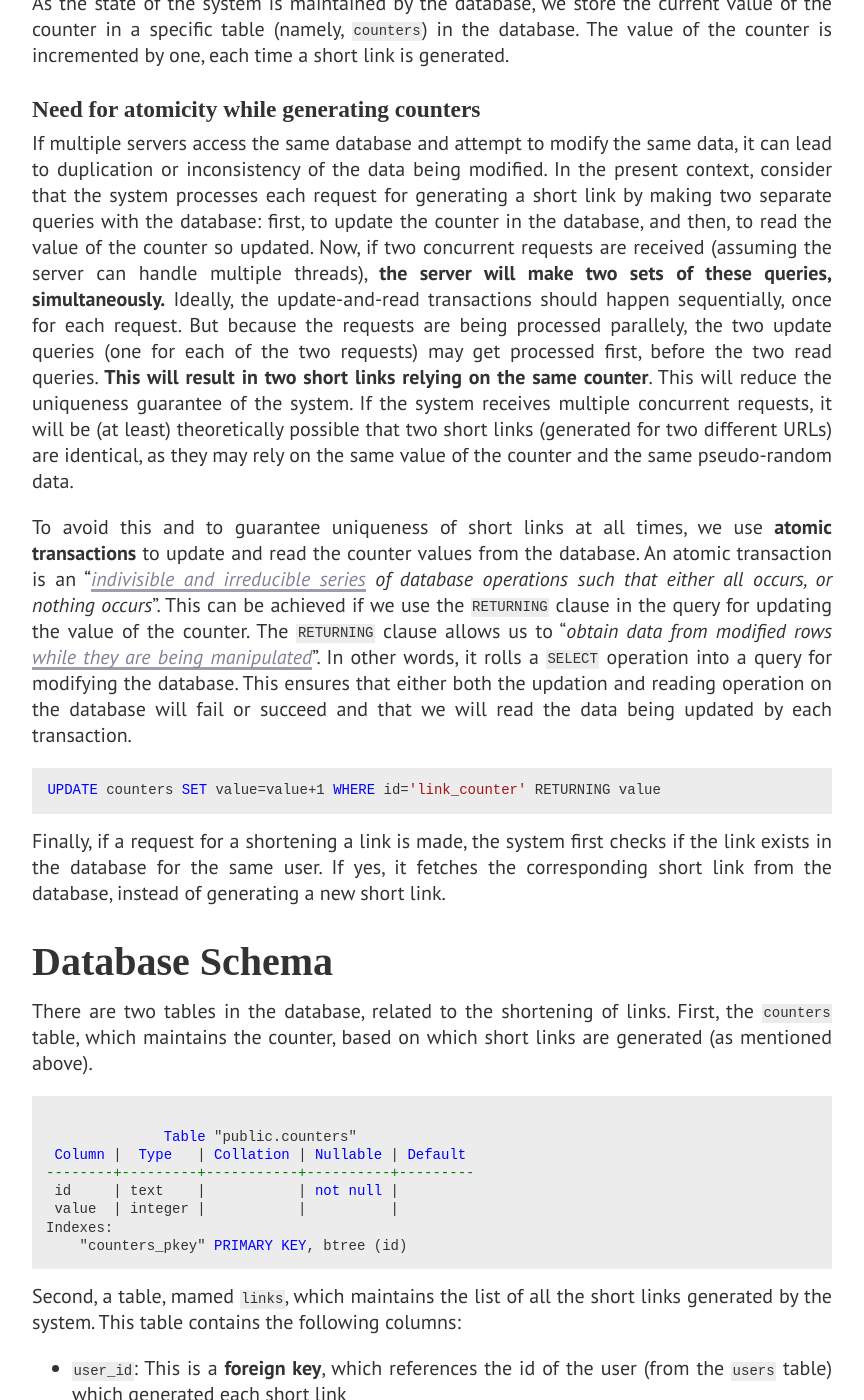
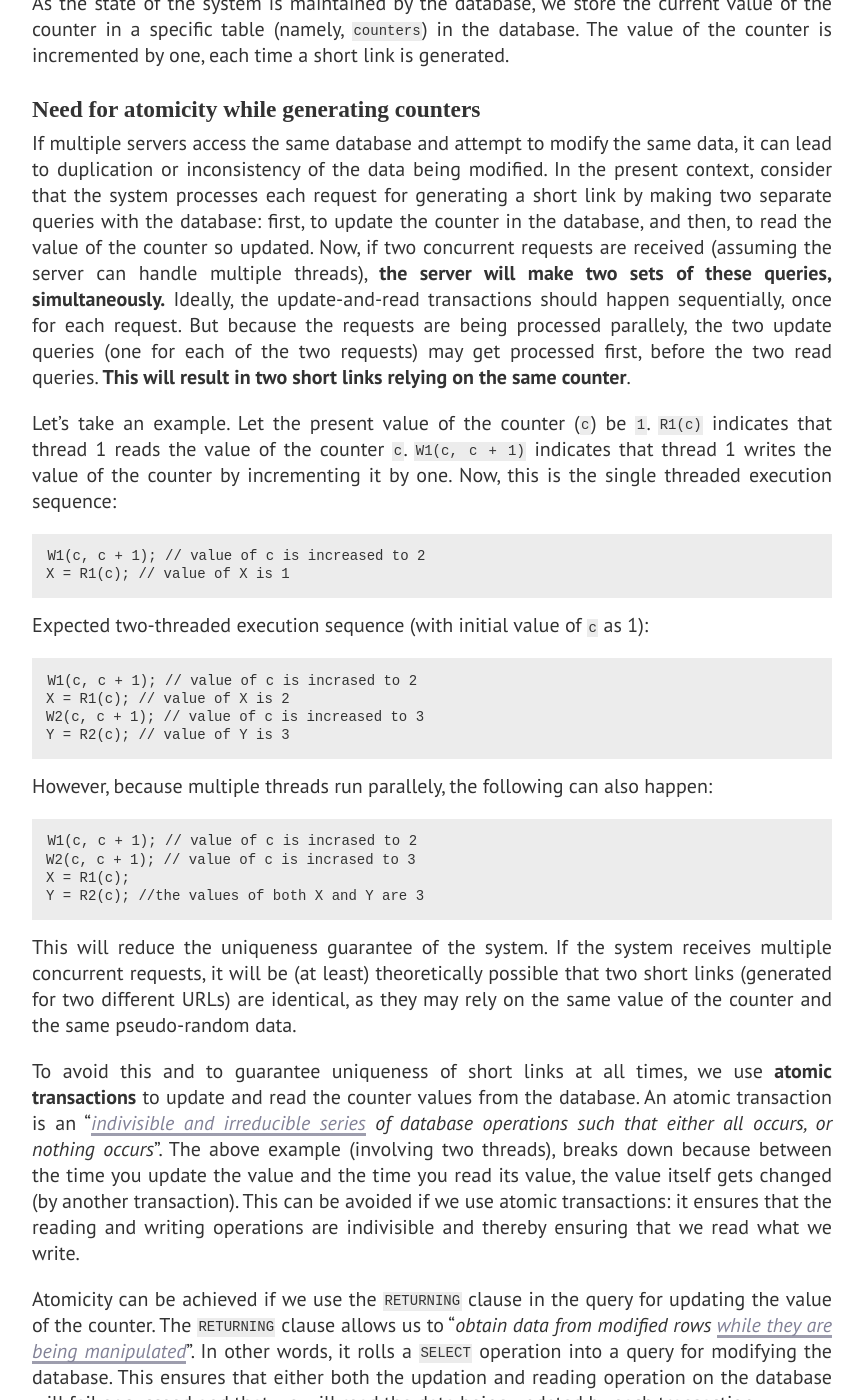
Before and after one commit to oitee/oitee.github.io, a Jekyll site: the page built from _posts/2021-12-20-twirl-link-shortening.md, in a window 1280 px wide and 1400 px high, scrolled down 2455 px. Shown: the whole window, without its empty margins (208-1072 px from the left). Built offline with Jekyll 4.4.1, drawn with Linux system fonts in a browser that asks for light colours; some web fonts are replaced.

Commit message:
Add example on atomicity

````diff
--- a/_posts/2021-12-20-twirl-link-shortening.md
+++ b/_posts/2021-12-20-twirl-link-shortening.md
@@ -47,9 +47,32 @@ As the state of the system is maintained by the database, we store the current v
 
 ### Need for atomicity while generating counters
 
-If multiple servers access the same database and attempt to modify the same data, it can lead to duplication or inconsistency of the data being modified. In the present context, consider that the system processes each request for generating a short link by making two separate queries with the database: first, to update the counter in the database, and then, to read the value of the counter so updated. Now, if two concurrent requests are received (assuming the server can handle multiple threads), **the server will make two sets of these queries,** **simultaneously.** Ideally, the update-and-read transactions should happen sequentially, once for each request. But because the requests are being processed parallely, the two update queries (one for each of the two requests) may get processed first, before the two read queries. **This will result in two short links relying on the same counter**. This will reduce the uniqueness guarantee of the system. If the system receives multiple concurrent requests, it will be (at least) theoretically possible that two short links (generated for two different URLs) are identical, as they may rely on the same value of the counter and the same pseudo-random data.
+If multiple servers access the same database and attempt to modify the same data, it can lead to duplication or inconsistency of the data being modified. In the present context, consider that the system processes each request for generating a short link by making two separate queries with the database: first, to update the counter in the database, and then, to read the value of the counter so updated. Now, if two concurrent requests are received (assuming the server can handle multiple threads), **the server will make two sets of these queries, simultaneously.** Ideally, the update-and-read transactions should happen sequentially, once for each request. But because the requests are being processed parallely, the two update queries (one for each of the two requests) may get processed first, before the two read queries. **This will result in two short links relying on the same counter**.
 
-To avoid this and to guarantee uniqueness of short links at all times, we use **atomic transactions** to update and read the counter values from the database. An atomic transaction is an “*[indivisible and irreducible series](https://en.wikipedia.org/wiki/Atomicity_(database_systems)) of database operations such that either all occurs, or nothing occurs*”. This can be achieved if we use the `RETURNING` clause in the query for updating the value of the counter. The `RETURNING` clause allows us to “*obtain data from modified rows [while they are being manipulated](https://www.postgresql.org/docs/9.5/dml-returning.html)*”. In other words, it rolls a `SELECT` operation into a query for modifying the database. This ensures that either both the updation and reading operation on the database will fail or succeed and that we will read the data being updated by each transaction.
+Let's take an example. Let the present value of the counter (`c`) be `1`. `R1(c)` indicates that thread 1 reads the value of the counter `c`. `W1(c, c + 1)` indicates that thread 1 writes the value of the counter by incrementing it by one. Now, this is the single threaded execution sequence:
+
+    W1(c, c + 1); // value of c is increased to 2
+    X = R1(c); // value of X is 1
+
+Expected two-threaded execution sequence (with initial value of `c` as 1):
+
+    W1(c, c + 1); // value of c is incrased to 2
+    X = R1(c); // value of X is 2
+    W2(c, c + 1); // value of c is increased to 3
+    Y = R2(c); // value of Y is 3
+
+However, because multiple threads run parallely, the following can also happen:
+
+    W1(c, c + 1); // value of c is incrased to 2
+    W2(c, c + 1); // value of c is incrased to 3
+    X = R1(c);
+    Y = R2(c); //the values of both X and Y are 3
+
+This will reduce the uniqueness guarantee of the system. If the system receives multiple concurrent requests, it will be (at least) theoretically possible that two short links (generated for two different URLs) are identical, as they may rely on the same value of the counter and the same pseudo-random data.
+
+To avoid this and to guarantee uniqueness of short links at all times, we use **atomic transactions** to update and read the counter values from the database. An atomic transaction is an “*[indivisible and irreducible series](https://en.wikipedia.org/wiki/Atomicity_(database_systems)) of database operations such that either all occurs, or nothing occurs*”. The above example (involving two threads), breaks down because between the time you update the value and the time you read its value, the value itself gets changed (by another transaction). This can be avoided if we use atomic transactions: it ensures that the reading and writing operations are indivisible and thereby ensuring that we read what we write.
+
+Atomicity can be achieved if we use the `RETURNING` clause in the query for updating the value of the counter. The `RETURNING` clause allows us to “*obtain data from modified rows [while they are being manipulated](https://www.postgresql.org/docs/9.5/dml-returning.html)*”. In other words, it rolls a `SELECT` operation into a query for modifying the database. This ensures that either both the updation and reading operation on the database will fail or succeed and that we will read the data being updated by each transaction.
 
 ```sql
 UPDATE counters SET value=value+1 WHERE id='link_counter' RETURNING value
````
